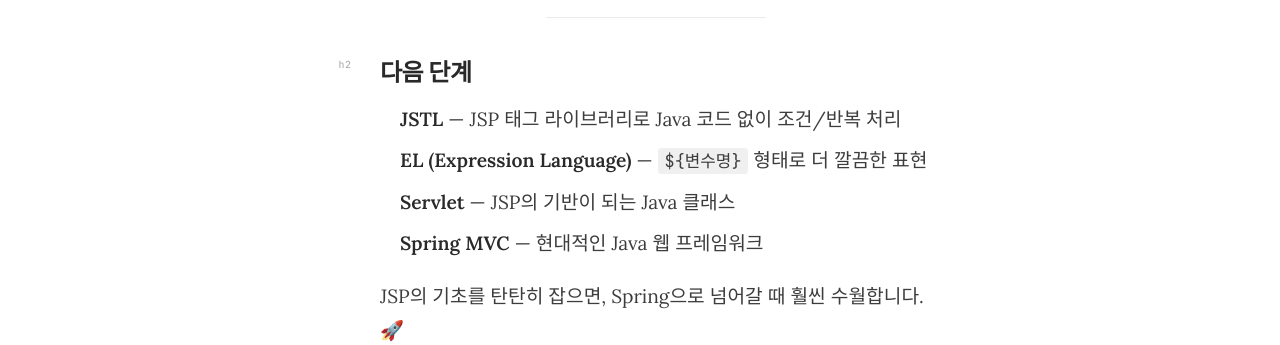
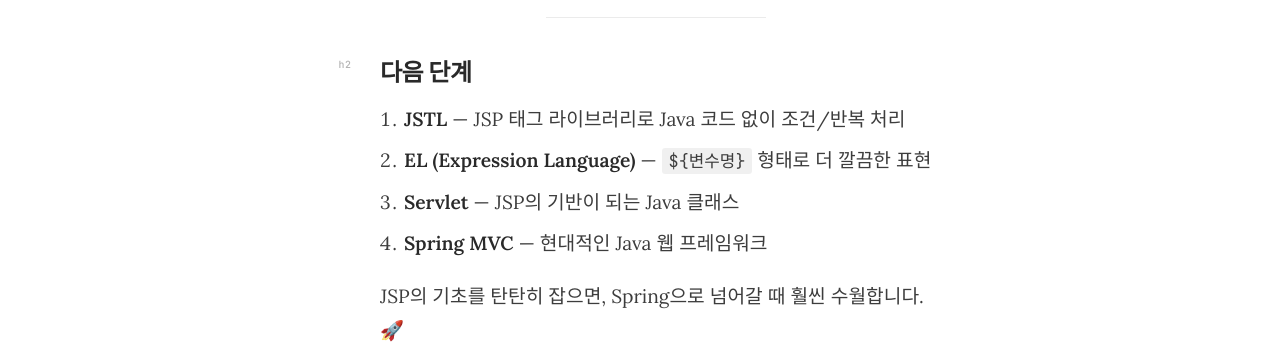
Before and after one commit to HIJKM/HIJKM.github.io, a Jekyll site: the page built from _posts/2026-03-26-jsp-beginner-guide.md, in a window 1280 px wide and 1400 px high, scrolled down 4925 px. Shown: the part 757-1102 px from the top of the window. Built offline with Jekyll 4.4.1, drawn with Linux system fonts in a browser that asks for light colours; nearby versions of some CDN libraries.

Commit message:
fix: dash bullet for ul only, ol keeps numbered style
Co-Authored-By: Claude Sonnet 4.6 <noreply@anthropic.com>

```diff
--- a/assets/css/main.css
+++ b/assets/css/main.css
@@ -310,11 +310,19 @@ img { max-width: 100%; display: block; }
 
 .post-content p { margin: 0 0 1.15rem; }
 
-.post-content ul,
-.post-content ol {
+.post-content ul {
   padding-left: 1.25rem;
   margin: 0 0 1.2rem;
   list-style: none;
+}
+
+.post-content ol {
+  padding-left: 1.5rem;
+  margin: 0 0 1.2rem;
+}
+
+.post-content ul > li {
+  position: relative;
 }
 
 .post-content ul > li::before {
@@ -324,11 +332,6 @@ img { max-width: 100%; display: block; }
   color: var(--ink-muted);
   font-style: normal;
   font-size: 0.9em;
-}
-
-.post-content ul > li,
-.post-content ol > li {
-  position: relative;
 }
 
 .post-content li + li { margin-top: 0.5rem; }
```
